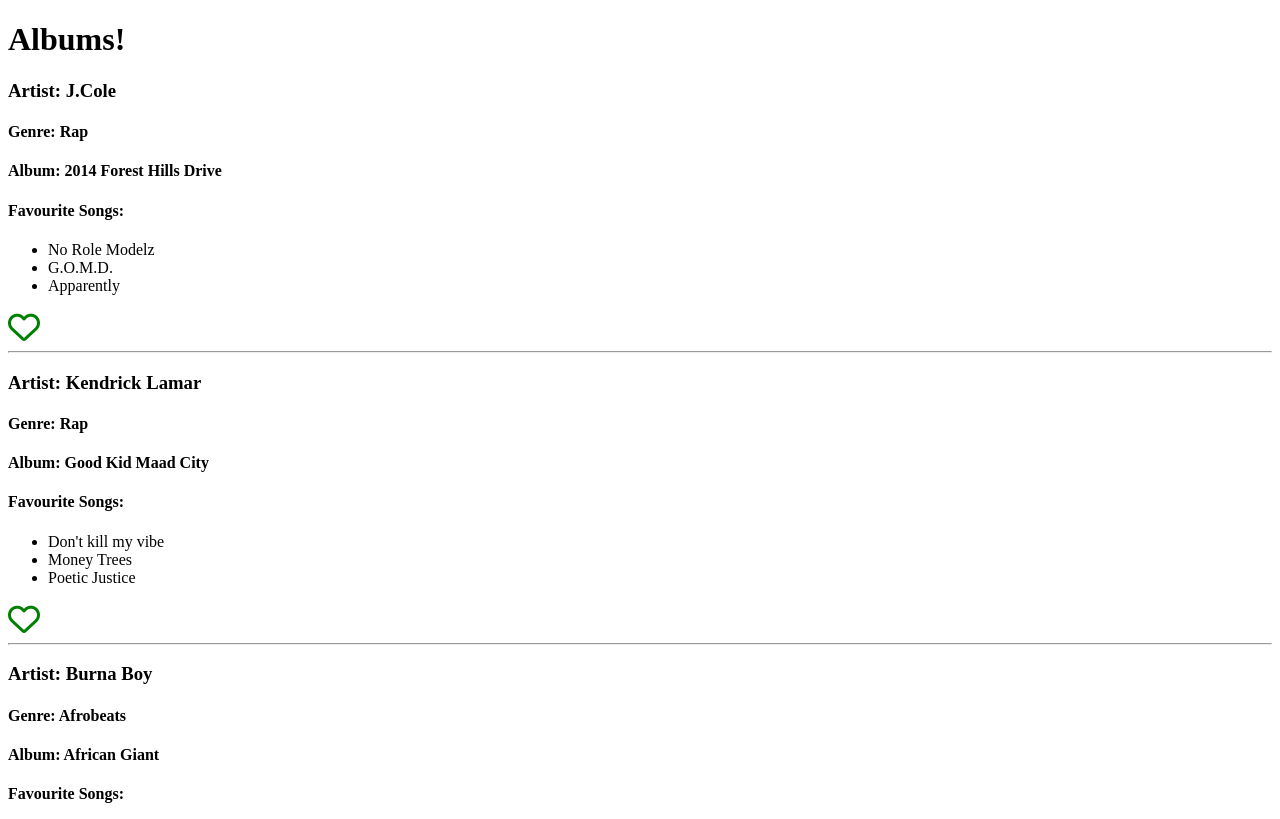
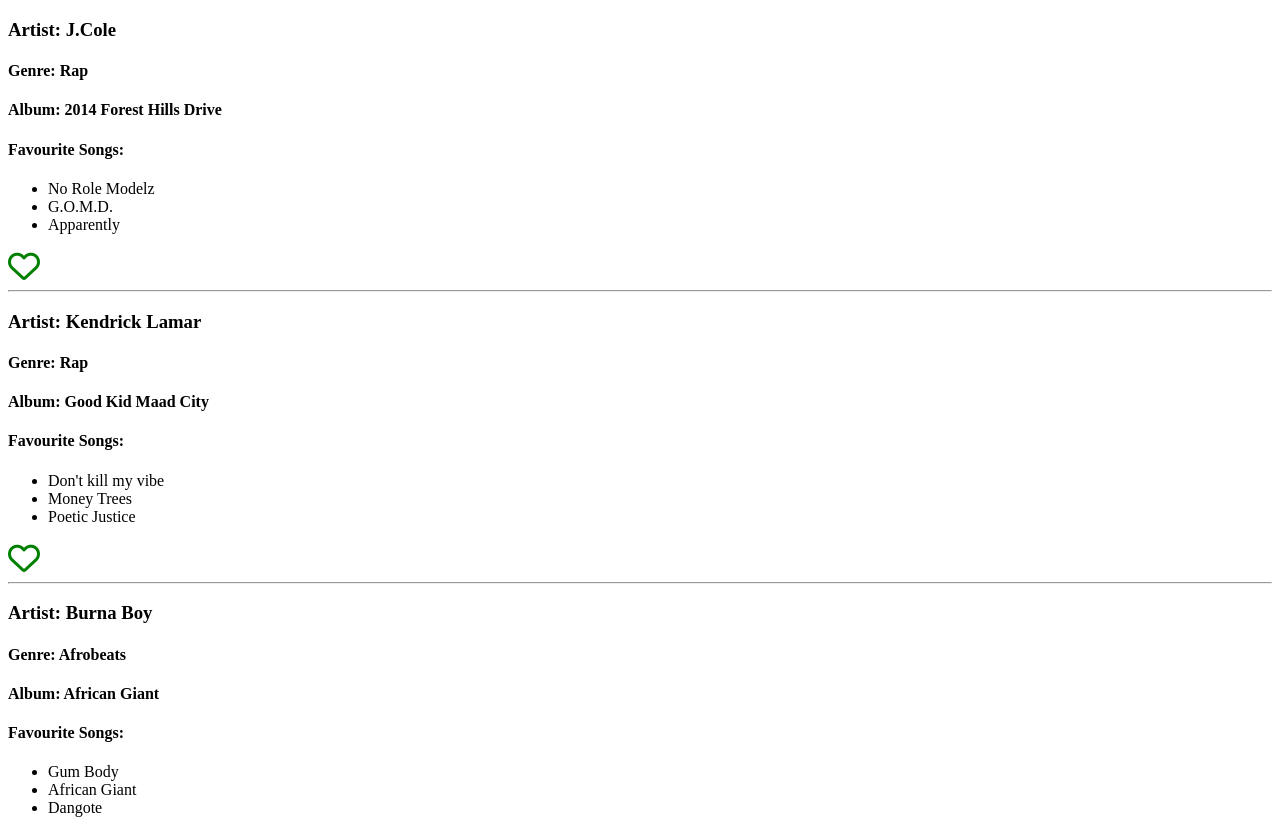
Before and after one commit to MugishaU/webpack_react, a React app: page /albums in a window 1280 px wide. Shown: the top 819 px of the page. Built offline with nearby package versions, Linux system fonts and the light colour scheme.

Commit message:
container to store album pages

```diff
--- a/src/App.js
+++ b/src/App.js
@@ -1,61 +1,15 @@
 import React from "react";
 import { Switch, Route, withRouter } from "react-router-dom";
-import AlbumCard from "./Components/AlbumCard";
+import AlbumPage from "./Containers/AlbumPage";
 class App extends React.Component {
-  state = {
-    music: [
-      {
-        artist: "J.Cole",
-        genre: "Rap",
-        album: "2014 Forest Hills Drive",
-        coverArt: "",
-        songs: ["No Role Modelz", "G.O.M.D.", "Apparently"],
-      },
-      {
-        artist: "Kendrick Lamar",
-        genre: "Rap",
-        album: "Good Kid Maad City",
-        coverArt: "",
-        songs: ["Don't kill my vibe", "Money Trees", "Poetic Justice"],
-      },
-      {
-        artist: "Burna Boy",
-        genre: "Afrobeats",
-        album: "African Giant",
-        coverArt: "",
-        songs: ["Gum Body", "African Giant", "Dangote"],
-      },
-      {
-        artist: "Lauryn Hill",
-        genre: "R&B",
-        album: "The Miseducation of Lauryn Hill",
-        coverArt: "",
-        songs: ["To Zion", "Nothing Even Matters", "Everything is Everything"],
-      },
-    ],
-  };
   render() {
     return (
       <>
         <Switch>
           <Route exact path="/" render={() => <h1 id="welcome">Welcome</h1>} />
-          <Route path="/albums" render={() => <h1 id="album">Albums!</h1>} />
+          <Route path="/albums" component={AlbumPage} />
           <Route render={() => <h1 id="notfound">Page Not Found!</h1>} />
         </Switch>
-
-        <div>
-          {this.state.music.map((item, idx) => {
-            return (
-              <AlbumCard
-                key={idx}
-                artist={item.artist}
-                genre={item.genre}
-                album={item.album}
-                songs={item.songs}
-              />
-            );
-          })}
-        </div>
       </>
     );
   }
--- a/src/Containers/AlbumPage.js
+++ b/src/Containers/AlbumPage.js
@@ -1,3 +1,8 @@
+import React from "react";
+import { Switch, Route, withRouter } from "react-router-dom";
+import AlbumCard from "../Components/AlbumCard";
+
+class AlbumPage extends React.Component {
   state = {
     music: [
       {
@@ -30,3 +35,24 @@
       },
     ],
   };
+  render() {
+    return (
+      <>
+        <div>
+          {this.state.music.map((item, idx) => {
+            return (
+              <AlbumCard
+                key={idx}
+                artist={item.artist}
+                genre={item.genre}
+                album={item.album}
+                songs={item.songs}
+              />
+            );
+          })}
+        </div>
+      </>
+    );
+  }
+}
+export default withRouter(AlbumPage);
```
Lines whose indentation alone changed are shown as unchanged.
